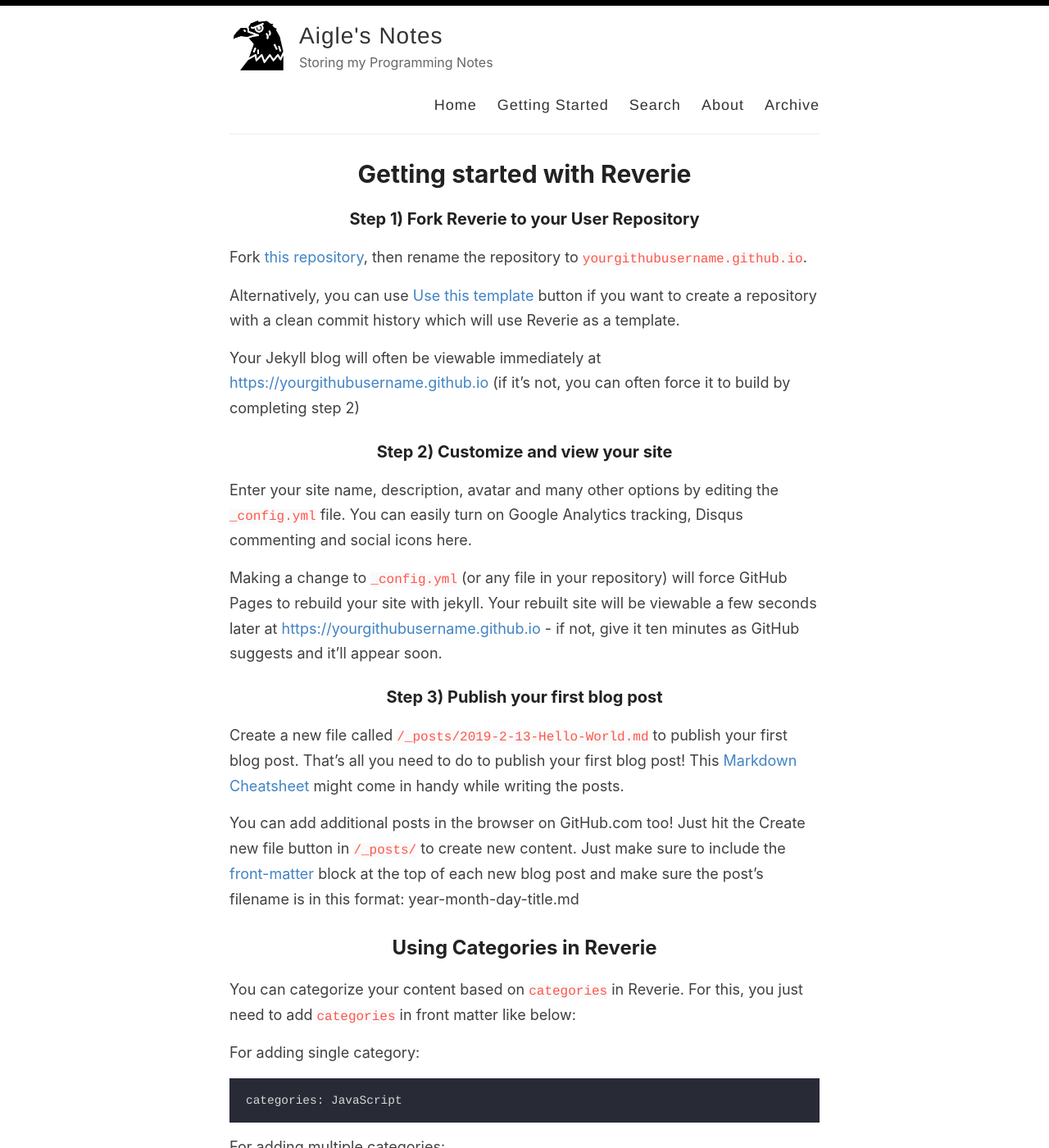
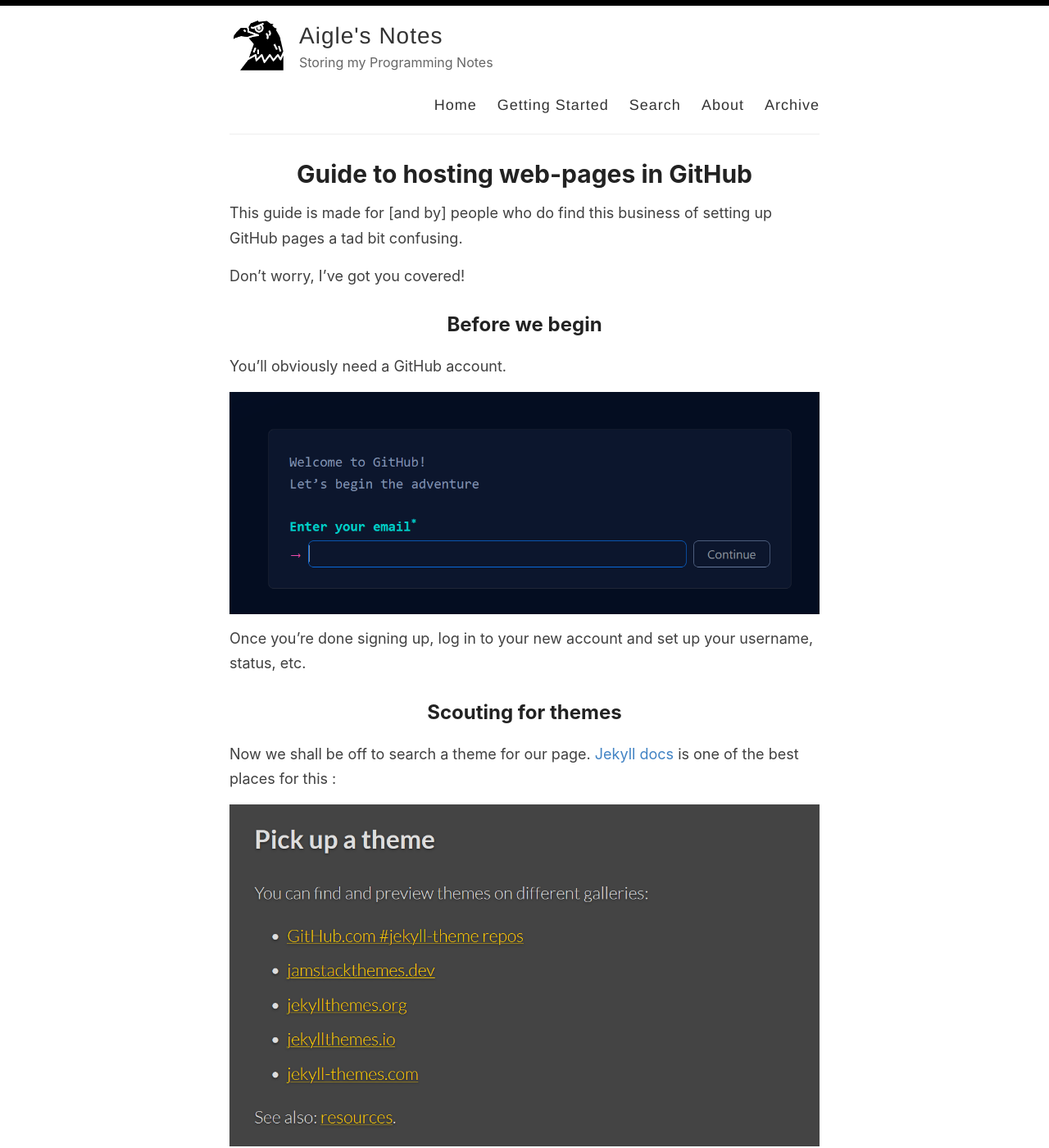
Before and after one commit to aigle-levant/notes-page, a Jekyll site: the page built from _pages/getting-started.md, in a window 1280 px wide and 1400 px high. Shown: the whole window at 82% size. Built offline with Jekyll 4.4.1, drawn with Linux system fonts in a browser that asks for light colours; some of the changed text lies outside the part shown.

Commit message:
added notes
added 2024-08-03-css-box-model.md and 2024-08-04-css-flexbox.md along with images

````diff
--- a/_pages/getting-started.md
+++ b/_pages/getting-started.md
@@ -1,51 +1,23 @@
 ---
 layout: page
-title: Getting started with Reverie
+title: Guide to hosting web-pages in GitHub
 permalink: /getting-started/
 ---
 
-### Step 1) Fork Reverie to your User Repository
+This guide is made for [and by] people who do find this business of setting up GitHub pages a tad bit confusing.
 
-Fork [this repository](https://github.com/amitmerchant1990/reverie), then rename the repository to `yourgithubusername.github.io`.
+Don't worry, I've got you covered!
 
-Alternatively, you can use [Use this template](https://github.com/amitmerchant1990/reverie/generate) button if you want to create a repository with a clean commit history which will use Reverie as a template.
+## Before we begin
 
-Your Jekyll blog will often be viewable immediately at <https://yourgithubusername.github.io> (if it's not, you can often force it to build by completing step 2)
+You'll obviously need a GitHub account.
 
-### Step 2) Customize and view your site
+![alt text](/images/img2.png)
 
-Enter your site name, description, avatar and many other options by editing the `_config.yml` file. You can easily turn on Google Analytics tracking, Disqus commenting and social icons here.
+Once you're done signing up, log in to your new account and set up your username, status, etc.
 
-Making a change to `_config.yml` (or any file in your repository) will force GitHub Pages to rebuild your site with jekyll. Your rebuilt site will be viewable a few seconds later at <https://yourgithubusername.github.io> - if not, give it ten minutes as GitHub suggests and it'll appear soon.
+## Scouting for themes
 
-### Step 3) Publish your first blog post
+Now we shall be off to search a theme for our page. [Jekyll docs](https://jekyllrb.com/docs/themes/) is one of the best places for this :
 
-Create a new file called `/_posts/2019-2-13-Hello-World.md` to publish your first blog post. That's all you need to do to publish your first blog post! This [Markdown Cheatsheet](https://github.com/adam-p/markdown-here/wiki/Markdown-Cheatsheet) might come in handy while writing the posts.
-
-> You can add additional posts in the browser on GitHub.com too! Just hit the <kbd>Create new file</kbd> button in `/_posts/` to create new content. Just make sure to include the [front-matter](http://jekyllrb.com/docs/frontmatter/) block at the top of each new blog post and make sure the post's filename is in this format: year-month-day-title.md
-
-## Using Categories in Reverie
-
-You can categorize your content based on `categories` in Reverie. For this, you just need to add `categories` in front matter like below:
-
-For adding single category:
-
-```md
-categories: JavaScript
-```
-
-For adding multiple categories:
-
-```md
-categories: [PHP, Laravel]
-```
-
-The contegorized content can be shown over this URL: <https://yourgithubusername.github.io/categories/>
-
-## RSS
-
-The generated [RSS feed](https://en.wikipedia.org/wiki/RSS) of your blog can be found at <https://yourgithubusername.github.io/feed>. You can see the example RSS feed over [here](https://www.amitmerchant.com/reverie/feed).
-
-## Sitemap
-
-The generated sitemap of your blog can be found at <https://yourgithubusername.github.io/sitemap>. You can see the example sitemap feed over [here](https://www.amitmerchant.com/reverie/sitemap).
+![alt text](/images/img3.png)
````
Also changed, not shown: _pages/about.md (+9 -1 lines), _posts/2024-06-28-java-list.md (added, +108 -0 lines), _posts/2024-07-01-java-arrays.md (+3 -1 lines), _posts/2024-08-03-css-box-model.md (added, +89 -0 lines), _posts/2024-08-04-css-flexbox.md (added, +12 -0 lines), images/image.png (renamed from _posts/image.png), images/img2.png (added), images/img3.png (added), images/img4.png (added), images/img5.png (added), images/img6.png (added), images/img7.png (added), images/img8.png (added), images/img9.png (added).
